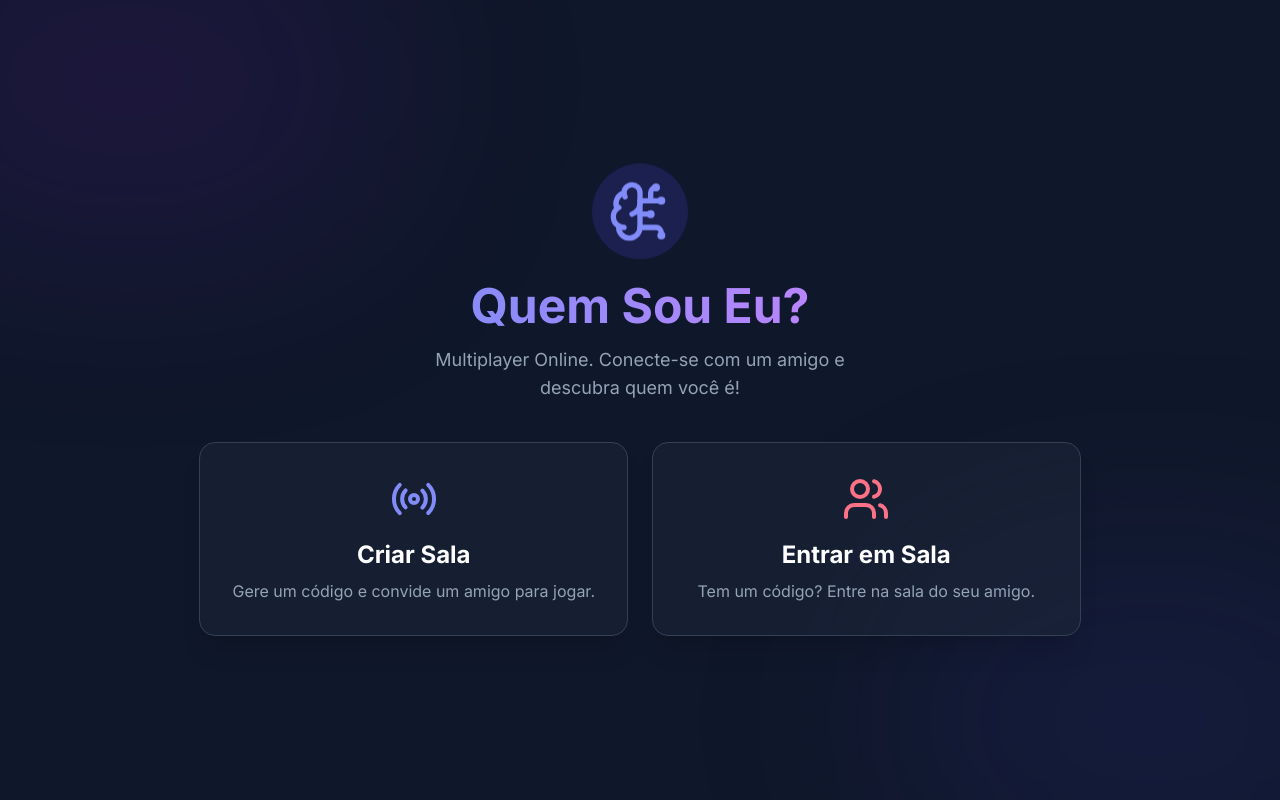
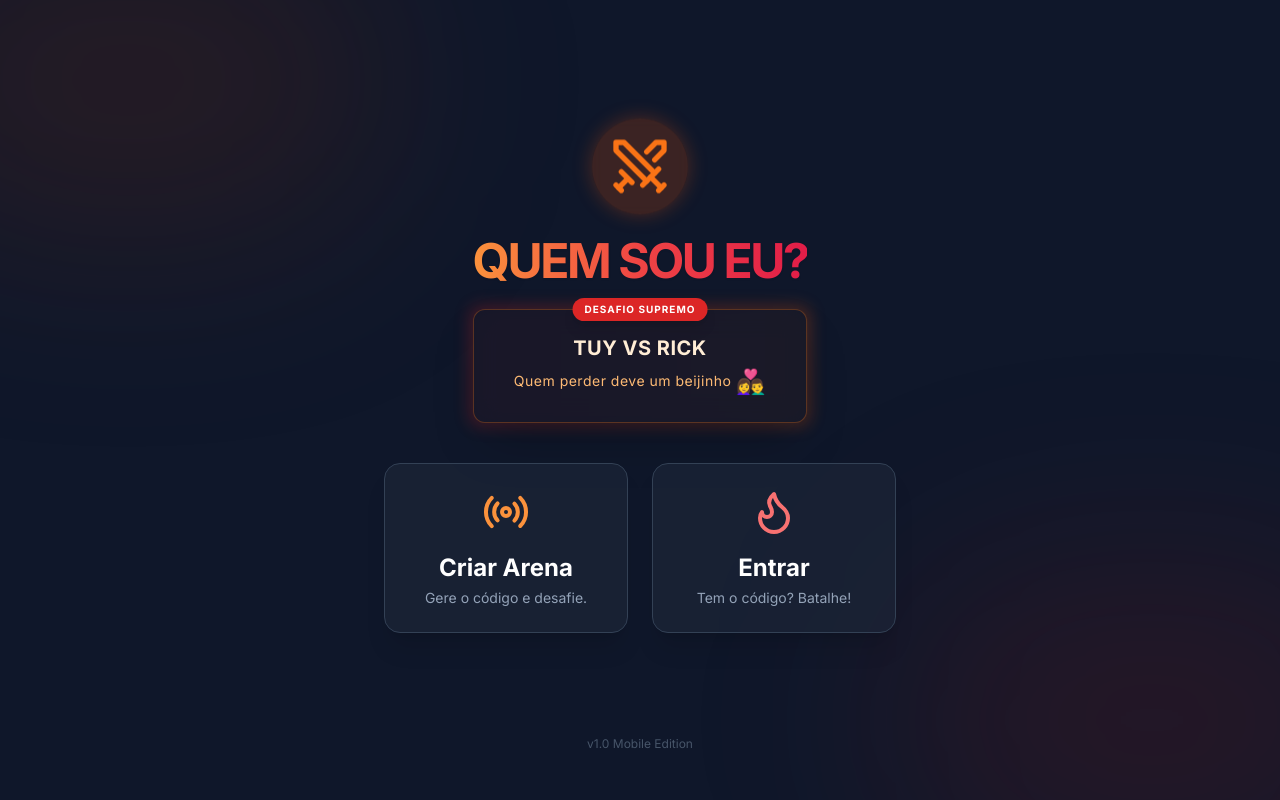
Before and after one commit to agenciavortexia1-debug/Quem-sou-eu-, a React (Vite) app: page / in a window 1280 px wide. Built offline with nearby package versions, Linux system fonts and the light colour scheme.

Commit message:
feat: Update theme to red/orange palette
Refactors the UI to use a new red and orange color scheme, enhancing the visual appeal of the game's theme. Updates background elements and selection colors to match.

```diff
--- a/App.tsx
+++ b/App.tsx
@@ -7,15 +7,15 @@ const App: React.FC = () => {
   const [mode, setMode] = useState<GameMode>(GameMode.MENU);
 
   return (
-    <div className="min-h-screen bg-[#0f172a] text-slate-200 selection:bg-indigo-500/30">
+    <div className="h-[100dvh] w-screen bg-[#0f172a] text-slate-200 selection:bg-orange-500/30 overflow-hidden flex flex-col">
       {/* Background Decorative Elements */}
       <div className="fixed inset-0 overflow-hidden pointer-events-none z-0">
-        <div className="absolute top-[-10%] left-[-10%] w-[40%] h-[40%] rounded-full bg-purple-900/20 blur-[100px]" />
-        <div className="absolute bottom-[-10%] right-[-10%] w-[40%] h-[40%] rounded-full bg-indigo-900/20 blur-[100px]" />
+        <div className="absolute top-[-10%] left-[-10%] w-[40%] h-[40%] rounded-full bg-orange-900/20 blur-[80px] md:blur-[100px]" />
+        <div className="absolute bottom-[-10%] right-[-10%] w-[40%] h-[40%] rounded-full bg-red-900/20 blur-[80px] md:blur-[100px]" />
       </div>
 
-      {/* Main Container */}
-      <div className="relative z-10 container mx-auto px-4 py-8 md:py-12 flex flex-col items-center justify-center min-h-screen">
+      {/* Main Container - Full size on mobile, Centered on Desktop */}
+      <div className="relative z-10 w-full h-full flex flex-col md:items-center md:justify-center md:container md:mx-auto md:px-4 md:py-8">
 
         {mode === GameMode.MENU && (
           <GameModeSelection onSelectMode={setMode} />
--- a/components/GameModeSelection.tsx
+++ b/components/GameModeSelection.tsx
@@ -1,6 +1,6 @@
 import React from 'react';
 import { GameMode } from '../types';
-import { BrainCircuit, Radio, Users } from 'lucide-react';
+import { Swords, Radio, Users, Flame } from 'lucide-react';
 
 interface Props {
   onSelectMode: (mode: GameMode) => void;
@@ -8,46 +8,63 @@ interface Props {
 
 const GameModeSelection: React.FC<Props> = ({ onSelectMode }) => {
   return (
-    <div className="flex flex-col items-center justify-center min-h-[80vh] px-4 animate-in fade-in duration-700">
-      <div className="mb-10 text-center">
-        <div className="inline-block p-4 mb-4 rounded-full bg-indigo-600/20 backdrop-blur-sm animate-float">
-          <BrainCircuit className="w-16 h-16 text-indigo-400" />
+    <div className="flex flex-col items-center justify-center h-full w-full px-6 overflow-y-auto pt-safe pb-safe animate-in fade-in duration-700">
+      <div className="flex-1 flex flex-col justify-center items-center w-full max-w-lg">
+        <div className="mb-8 md:mb-10 text-center">
+          <div className="inline-block p-4 mb-4 rounded-full bg-orange-600/20 backdrop-blur-sm animate-float shadow-[0_0_20px_rgba(234,88,12,0.3)]">
+            <Swords className="w-12 h-12 md:w-16 md:h-16 text-orange-500" />
           </div>
-        <h1 className="text-5xl font-extrabold text-transparent bg-clip-text bg-gradient-to-r from-indigo-400 to-purple-400 mb-4">
+          <h1 className="text-3xl md:text-5xl font-extrabold text-transparent bg-clip-text bg-gradient-to-r from-orange-400 via-red-500 to-rose-600 mb-6 tracking-tighter drop-shadow-sm uppercase leading-tight">
             Quem Sou Eu?
           </h1>
-        <p className="text-slate-400 text-lg max-w-md mx-auto">
-          Multiplayer Online. Conecte-se com um amigo e descubra quem você é!
+
+          <div className="relative group w-full">
+            <div className="absolute -inset-1 bg-gradient-to-r from-red-600 to-orange-600 rounded-xl blur opacity-25 group-hover:opacity-50 transition duration-1000 group-hover:duration-200"></div>
+            <div className="relative bg-slate-900/80 border border-orange-500/30 p-4 md:p-6 rounded-xl shadow-2xl backdrop-blur-md">
+              <div className="absolute -top-3 left-1/2 -translate-x-1/2 bg-red-600 text-white text-[10px] font-bold px-3 py-1 rounded-full uppercase tracking-widest shadow-lg whitespace-nowrap">
+                Desafio Supremo
+              </div>
+              <p className="text-orange-100 text-lg md:text-xl font-bold uppercase tracking-wide leading-relaxed text-center">
+                TUY VS RICK <br/>
+                <span className="text-xs md:text-sm font-normal text-orange-300 normal-case block mt-1">Quem perder deve um beijinho <span className="text-lg md:text-2xl align-middle">👩‍❤️‍👨</span></span>
               </p>
             </div>
+          </div>
+        </div>
 
-      <div className="grid md:grid-cols-2 gap-6 w-full max-w-4xl">
+        <div className="grid grid-cols-1 md:grid-cols-2 gap-4 md:gap-6 w-full">
           {/* Host Card */}
           <button
             onClick={() => onSelectMode(GameMode.HOST)}
-          className="group relative flex flex-col items-center p-8 bg-slate-800/50 border border-slate-700 rounded-2xl hover:bg-slate-800 hover:border-indigo-500 transition-all duration-300 hover:scale-[1.02] shadow-xl"
+            className="group relative flex flex-row md:flex-col items-center p-6 bg-slate-800/60 border border-slate-700 rounded-2xl hover:bg-slate-800 hover:border-orange-500 active:scale-[0.98] transition-all duration-300 shadow-xl touch-manipulation"
           >
-          <div className="absolute inset-0 bg-gradient-to-br from-indigo-600/10 to-transparent rounded-2xl opacity-0 group-hover:opacity-100 transition-opacity" />
-          <Radio className="w-12 h-12 text-indigo-400 mb-4" />
-          <h2 className="text-2xl font-bold text-white mb-2">Criar Sala</h2>
-          <p className="text-slate-400 text-center">
-            Gere um código e convide um amigo para jogar.
+            <div className="absolute inset-0 bg-gradient-to-r md:bg-gradient-to-br from-orange-600/10 to-transparent rounded-2xl opacity-0 group-hover:opacity-100 transition-opacity" />
+            <Radio className="w-8 h-8 md:w-12 md:h-12 text-orange-400 mr-4 md:mr-0 md:mb-4 shrink-0" />
+            <div className="text-left md:text-center">
+              <h2 className="text-xl md:text-2xl font-bold text-white mb-1">Criar Arena</h2>
+              <p className="text-sm text-slate-400 leading-snug">
+                Gere o código e desafie.
               </p>
+            </div>
           </button>
 
           {/* Join Card */}
           <button
             onClick={() => onSelectMode(GameMode.JOIN)}
-          className="group relative flex flex-col items-center p-8 bg-slate-800/50 border border-slate-700 rounded-2xl hover:bg-slate-800 hover:border-rose-500 transition-all duration-300 hover:scale-[1.02] shadow-xl"
+            className="group relative flex flex-row md:flex-col items-center p-6 bg-slate-800/60 border border-slate-700 rounded-2xl hover:bg-slate-800 hover:border-red-500 active:scale-[0.98] transition-all duration-300 shadow-xl touch-manipulation"
           >
-          <div className="absolute inset-0 bg-gradient-to-br from-rose-600/10 to-transparent rounded-2xl opacity-0 group-hover:opacity-100 transition-opacity" />
-          <Users className="w-12 h-12 text-rose-400 mb-4" />
-          <h2 className="text-2xl font-bold text-white mb-2">Entrar em Sala</h2>
-          <p className="text-slate-400 text-center">
-            Tem um código? Entre na sala do seu amigo.
+            <div className="absolute inset-0 bg-gradient-to-r md:bg-gradient-to-br from-red-600/10 to-transparent rounded-2xl opacity-0 group-hover:opacity-100 transition-opacity" />
+            <Flame className="w-8 h-8 md:w-12 md:h-12 text-red-400 mr-4 md:mr-0 md:mb-4 shrink-0" />
+            <div className="text-left md:text-center">
+              <h2 className="text-xl md:text-2xl font-bold text-white mb-1">Entrar</h2>
+              <p className="text-sm text-slate-400 leading-snug">
+                Tem o código? Batalhe!
               </p>
+            </div>
           </button>
         </div>
+      </div>
+      <div className="text-xs text-slate-600 py-4 pb-safe">v1.0 Mobile Edition</div>
     </div>
   );
 };
--- a/index.html
+++ b/index.html
@@ -2,7 +2,10 @@
 <html lang="pt-BR">
   <head>
     <meta charset="UTF-8" />
-    <meta name="viewport" content="width=device-width, initial-scale=1.0" />
+    <meta name="viewport" content="width=device-width, initial-scale=1.0, maximum-scale=1.0, user-scalable=no, viewport-fit=cover" />
+    <meta name="theme-color" content="#0f172a" />
+    <meta name="apple-mobile-web-app-capable" content="yes">
+    <meta name="apple-mobile-web-app-status-bar-style" content="black-translucent">
     <title>Quem Sou Eu? - Online</title>
     <!-- Tailwind via CDN -->
     <script src="https://cdn.tailwindcss.com"></script>
@@ -12,6 +15,7 @@
         font-family: 'Inter', sans-serif;
         background-color: #0f172a;
         color: #f8fafc;
+        overscroll-behavior-y: none; /* Previne o efeito de 'bounce' no pull-to-refresh */
       }
       .scrollbar-hide::-webkit-scrollbar {
           display: none;
@@ -28,6 +32,14 @@
       }
       .animate-float {
         animation: float 6s ease-in-out infinite;
+      }
+
+      /* Mobile safe area adjustments */
+      .pb-safe {
+        padding-bottom: env(safe-area-inset-bottom);
+      }
+      .pt-safe {
+        padding-top: env(safe-area-inset-top);
       }
     </style>
     <script>
```
Also changed, not shown: components/OnlineGame.tsx (+118 -96 lines). Lines whose indentation alone changed are shown as unchanged.
